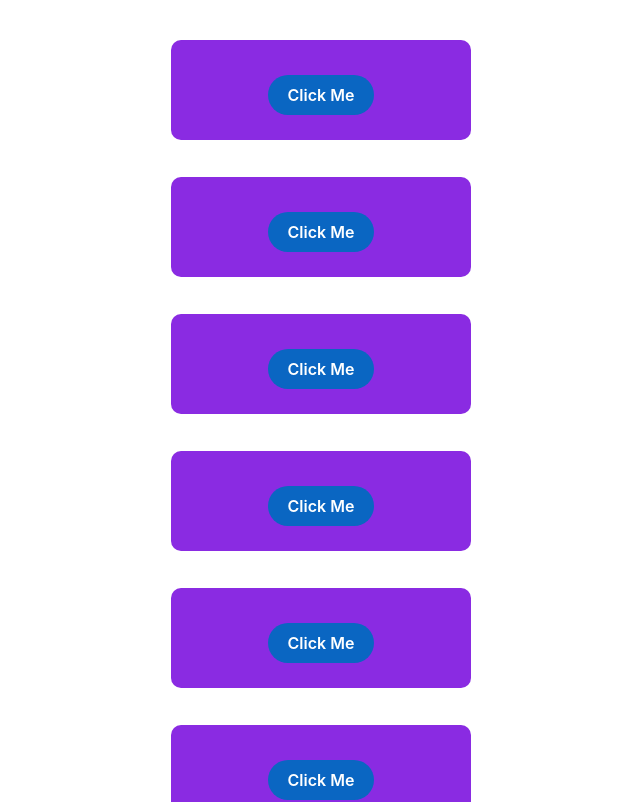
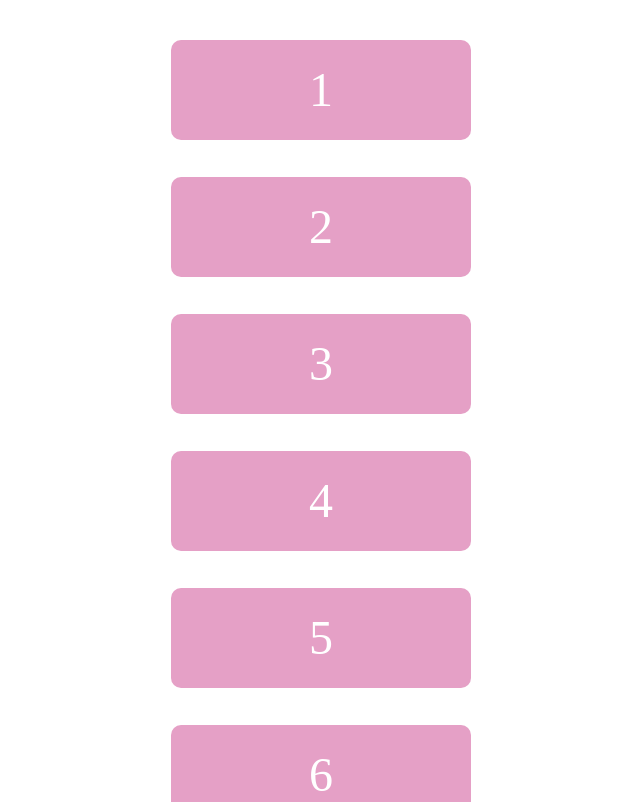
Before and after one commit to mercymorned/the-chase, a Next.js app: page / in a window 1280 px wide. Shown: the top 802 px of the page, without its empty margins (319-959 px from the left). Built offline with nearby package versions, Linux system fonts and the light colour scheme.

Commit message:
feat: add id props to Bar to display the id during development, and remove buttons from Bars

```diff
--- a/src/app/components/bar-array.js
+++ b/src/app/components/bar-array.js
@@ -3,18 +3,18 @@ import { useState } from "react";
 
 import styles from ".././page.module.css";
 
-export default function Bar({value}) {
-    const [style, setStyle] = useState(styles.currentQuestion);
+export default function Bar({id}) {
+    // const [style, setStyle] = useState(styles.currentQuestion);
 
-    const changeStyle = () => {
-      if (style !== styles.currentQuestion) setStyle(styles.currentQuestion);
-      else setStyle(styles.wonQuestion);
-    };
+    // const changeStyle = () => {
+    //   if (style !== styles.currentQuestion) setStyle(styles.currentQuestion);
+    //   else setStyle(styles.wonQuestion);
+    // };
 
 
     return (
-    <div className={style}>
-      <button className={styles.button} onClick={changeStyle}>Click Me</button>
+    <div className={styles.square}> {id}
+      {/* <button className={styles.button} onClick={changeStyle}>Click Me</button> */}
     </div>
     );
   }
--- a/src/app/page.js
+++ b/src/app/page.js
@@ -4,7 +4,7 @@ import styles from "./page.module.css";
 import Bar from "./components/bar-array.js";
 import InputBar from "./components/input-bar.js";
 import StartButton from './components/start-button.js'
-import AdvancePlayerButton from './components/advance-player-button.js';
+// import AdvancePlayerButton from './components/advance-player-button.js';
 import AdvanceChaserButton from './components/advance-chaser-button.js'
 import { useState } from "react";
 
@@ -19,10 +19,24 @@ function Board() {
     { id: 7}
   ];
 
+  return bars.map(bar =>
+      <Bar key={(bar.id)} id={(bar.id)} />
+  );
+}
 
-  return bars.map(bar =>
-      <Bar key={(bar.id)} />
-  );
+function AdvancePlayerButton() {
+
+  function handleClick() {
+    const [style, setStyle] = useState(styles.currentQuestion);
+
+    const changeStyle = () => {
+      if (style !== styles.currentQuestion) setStyle(styles.currentQuestion);
+      else setStyle(styles.wonQuestion);
+    };
+
+  }
+
+  return <button className={styles.button} onClick={handleClick}>Advance Player 1</button>;
 }
 
 export default function HomePage() {
```
